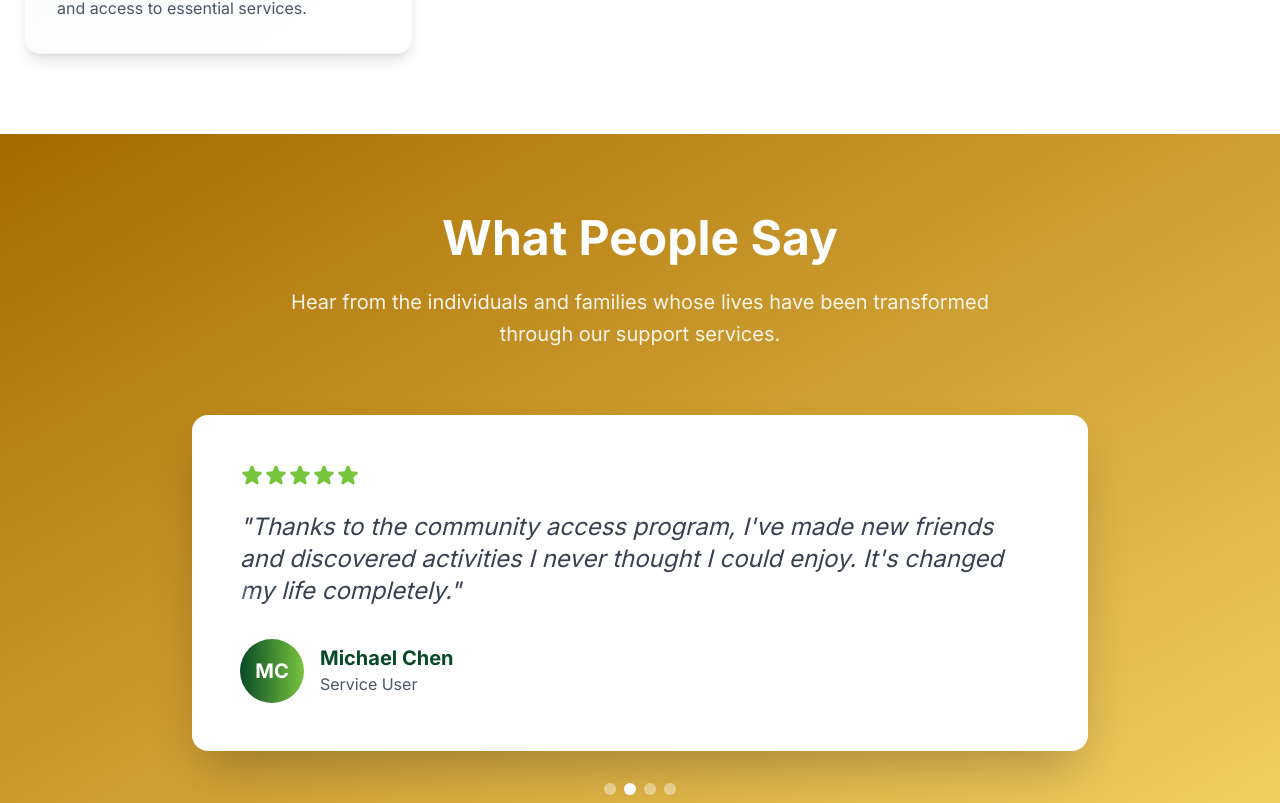
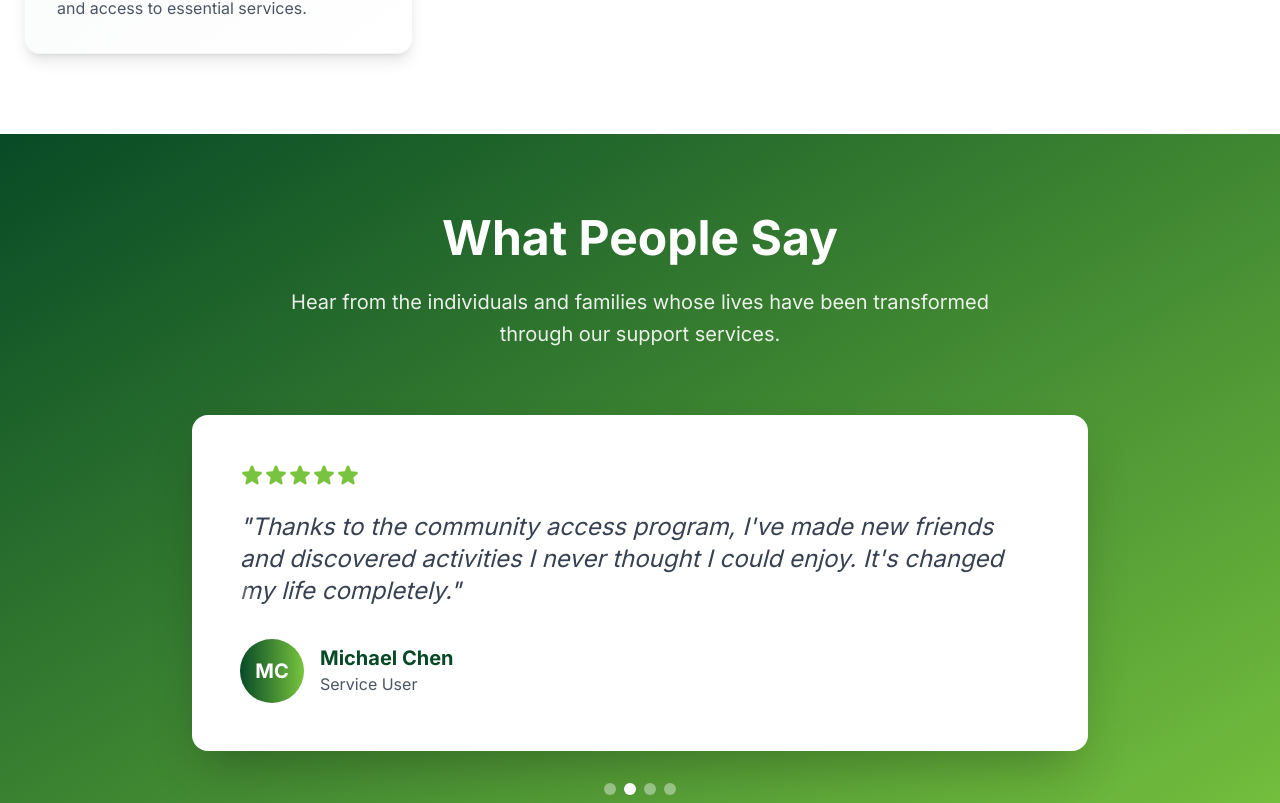
Before and after one commit to kartik-singhhh03/Sunrise-Healthcare, a React (Vite) app: page / in a window 1280 px wide. Shown: the part 2317-3120 px from the top of the page. Built offline with nearby package versions, Linux system fonts and the light colour scheme.

Commit message:
Updated project files

```diff
--- a/src/components/Footer.tsx
+++ b/src/components/Footer.tsx
@@ -32,7 +32,7 @@ const Footer = () => {
   ];
 
   return (
-    <footer className="bg-gradient-to-br from-[#78C43E] to-[#084A26] text-white">
+    <footer className="bg-gradient-to-br from-[#73297E] to-[#72297D] text-white">
       <div className="container mx-auto px-6 py-16">
         <motion.div
           ref={ref}
--- a/src/components/Testimonials.tsx
+++ b/src/components/Testimonials.tsx
@@ -61,7 +61,7 @@ const Testimonials = () => {
   };
 
   return (
-    <section className="py-20 bg-gradient-to-br from-[#A66B00] to-[#F6D365]">
+    <section className="py-20 bg-gradient-to-br from-[#084A26] to-[#78C43E]">
       <div className="container mx-auto px-6">
         <motion.div
           ref={ref}
```
